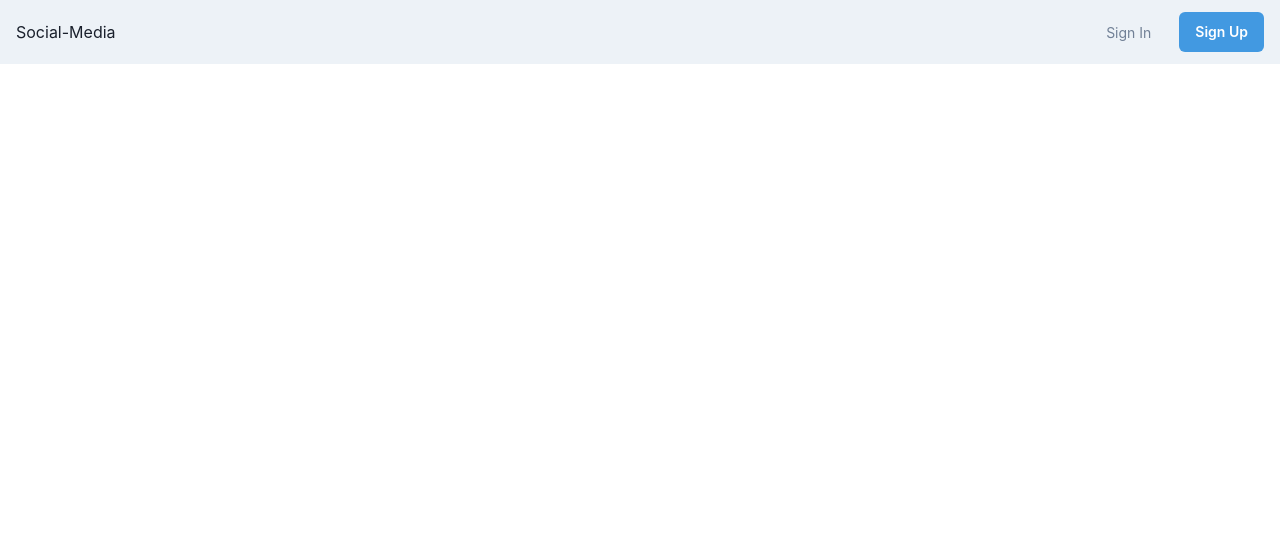
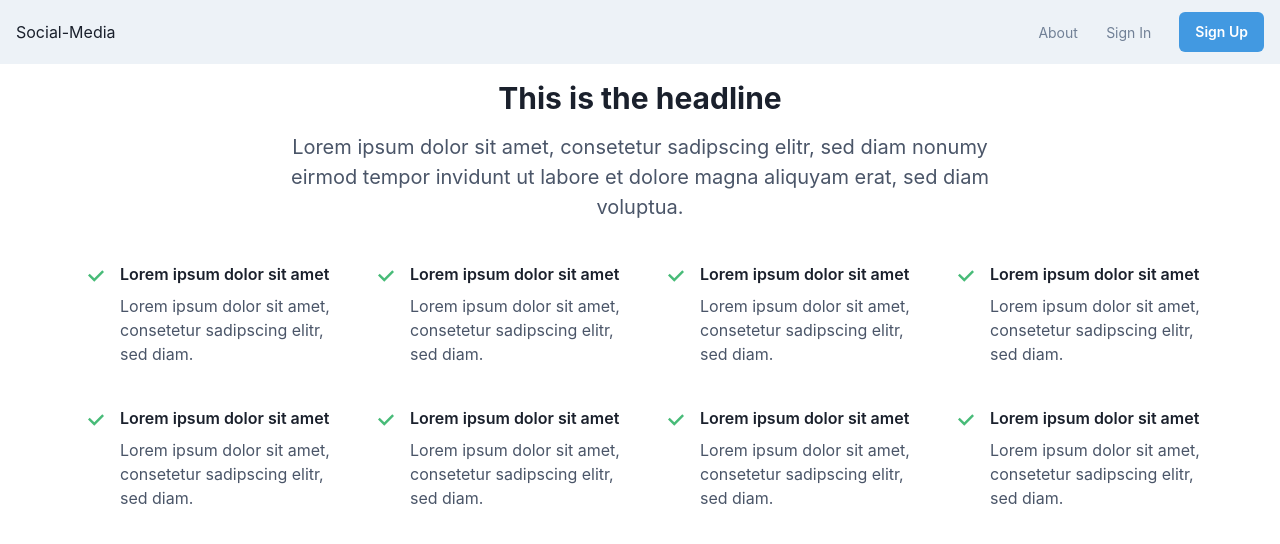
Before and after one commit to Firstweera/social-media-frontend, a React (Vite) app: page /about in a window 1280 px wide. Before the commit this address had no page. Shown: the top 544 px of the page. Built offline with nearby package versions, Linux system fonts and the light colour scheme.

Commit message:
feat/fix-navbar

```diff
--- a/src/App.tsx
+++ b/src/App.tsx
@@ -7,11 +7,18 @@ import {
   useNavigate,
 } from "react-router-dom";
 import { QueryClient, QueryClientProvider } from "react-query";
-import { Home, MainFeed, ProfilePage, SignInCard, SignUpCard } from "./pages";
+import {
+  About,
+  Friends,
+  Home,
+  MainFeed,
+  ProfilePage,
+  SignInCard,
+  SignUpCard,
+} from "./pages";
 import { Nav } from "./components";
 import { checkAuthentication } from "./hooks";
 
-// Create a UserContext with default values
 export const UserContext = createContext({
   user: {
     isAuthen: false,
@@ -23,11 +30,10 @@ export const UserContext = createContext({
   setUser: (_newUser: {
     isAuthen: boolean;
     profileMode: { mode: string; userId: any };
-  }) => {}, // Default function with the correct argument
+  }) => {},
 });
 
 function App() {
-  // Initialize user state
   const [user, setUser] = useState(() => {
     const token = localStorage.getItem("token");
     const userInfoString = localStorage.getItem("userInfo");
@@ -41,11 +47,10 @@ function App() {
     };
   });
 
-  // Initialize Query Client
   const queryClient = new QueryClient();
 
   useEffect(() => {
-    console.log("user auth", user?.isAuthen);
+    // console.log("user auth", user?.isAuthen);
 
     checkAuthentication({ setUser });
   }, []);
@@ -59,9 +64,11 @@ function App() {
             <Route path="/" element={<Home />} />
             <Route path="/register" element={<SignUpCard />} />
             <Route path="/login" element={<SignInCard />} />
+            <Route path="/about" element={<About />} />
             <Route element={<ProtectedRoute user={user} redirectPath="/" />}>
               <Route path="/main" element={<MainFeed />} />
               <Route path="/profile" element={<ProfilePage />} />
+              <Route path="/friends" element={<Friends />} />
             </Route>
             <Route path="*" element={<>404: Page not found</>} />
           </Routes>
@@ -73,7 +80,6 @@ function App() {
 
 export default App;
 
-// ProtectedRoute component with destructured props
 const ProtectedRoute = ({
   user,
   redirectPath,
--- a/src/components/Navbar.tsx
+++ b/src/components/Navbar.tsx
@@ -31,7 +31,7 @@ export const Nav = () => {
     <Box
       bg={useColorModeValue("gray.100", "gray.900")}
       px={4}
-      mb={5}
+      mb={10}
       pos={"fixed"}
       top={0}
       left={0}
@@ -42,7 +42,7 @@ export const Nav = () => {
         h={16}
         alignItems="center"
         justifyContent="space-between"
-        // position={"relative"}
+        position={"relative"}
       >
         <Link to={user?.isAuthen ? "/main" : "/"}>
           <Box>Social-Media</Box>
@@ -53,14 +53,18 @@ export const Nav = () => {
             maxW="sm"
             mt={3}
             zIndex={40}
-            // left={44}
-            // pos={"fixed"}
+            // insetY={20}
+            inset={0}
+            // right={0}
+            left={{ base: "36", sm: "48", md: "56", lg: "72" }}
+            pos={"absolute"}
             width={[
-              "15%", // 62em+
-              "25%", // 48em-62em
-              "50%", // 30em-48em
-              "100%", // 0-30em
+              "30%", // 62em+
+              "50%", // 48em-62em
+              // "50%", // 30em-48em
+              // "60%", // 0-30em
             ]}
+            // className="tw-border-2 tw-border-green-400 tw-left-"
           >
             <SearchBar />
           </Box>
@@ -70,14 +74,29 @@ export const Nav = () => {
           <Stack direction="row" spacing={7}>
             {!user?.isAuthen ? (
               <>
-                <Link to="/login">
-                  <Button fontSize="sm" fontWeight={400} variant="link" mt={3}>
+                <Button
+                  as={"a"}
+                  fontSize="sm"
+                  fontWeight={400}
+                  variant="link"
+                  href="/about"
+                >
+                  About
+                </Button>
+
+                <Button
+                  as={"a"}
+                  fontSize="sm"
+                  fontWeight={400}
+                  variant="link"
+                  href="/login"
+                >
                   Sign In
                 </Button>
-                </Link>
-                <Link to="/register">
+
                 <Button
                   // display={{ base: "none", md: "inline-flex" }}
+                  as={"a"}
                   fontSize="sm"
                   fontWeight={600}
                   color="white"
@@ -85,15 +104,17 @@ export const Nav = () => {
                   _hover={{
                     bg: "blue.500",
                   }}
+                  href="/register"
                 >
                   Sign Up
                 </Button>
-                </Link>
               </>
             ) : (
               <>
-                <Link to="/profile">
+                <Stack direction="row" spacing={7}>
+                  <Box display={{ base: "none", md: "none", lg: "block" }}>
                     <Button
+                      as={"a"}
                       fontSize="lg"
                       fontWeight={600}
                       variant="link"
@@ -108,27 +129,28 @@ export const Nav = () => {
                           },
                         });
                       }}
+                      href="/profile"
                     >
                       Profile
                     </Button>
-                </Link>
-                <Link to="/main">
+
                     <Button
+                      as={"a"}
                       fontSize="lg"
                       fontWeight={600}
                       variant="link"
                       mt={2}
                       display={{ base: "none", md: "inline-flex" }}
+                      href="/main"
                     >
                       Main
                     </Button>
-                </Link>
-                <Button
-                  onClick={toggleColorMode}
-                  display={{ base: "none", md: "inline-flex" }}
-                >
+                  </Box>
+
+                  <Button onClick={toggleColorMode} display={"inline-flex"}>
                     {colorMode === "light" ? <MoonIcon /> : <SunIcon />}
                   </Button>
+                </Stack>
               </>
             )}
 
@@ -163,6 +185,7 @@ export const Nav = () => {
                     </Text>
                   </Flex>
                   <MenuDivider />
+                  <Box display={["block", "block", "none"]}>
                     <MenuItem
                       onClick={() => {
                         setUser({
@@ -191,7 +214,21 @@ export const Nav = () => {
                     >
                       Main
                     </MenuItem>
-                  <MenuItem>Account Settings</MenuItem>
+                  </Box>
+                  <MenuItem
+                    onClick={() => {
+                      setUser({
+                        isAuthen: !!token,
+                        profileMode: {
+                          mode: "myProfile",
+                          userId: userInfo?.userId || 0,
+                        },
+                      });
+                      navigate("/profile");
+                    }}
+                  >
+                    Account Settings
+                  </MenuItem>
                   <MenuItem
                     onClick={() => {
                       // Clear local storage
--- a/src/components/SearchBar.tsx
+++ b/src/components/SearchBar.tsx
@@ -40,6 +40,7 @@ export const SearchBar: React.FC = () => {
         );
 
         setResults(response.data.data as ISearchResult[]);
+        setValue("")
       } else {
         setResults([]);
       }
--- /dev/null
+++ b/src/pages/About.tsx
@@ -0,0 +1,53 @@
+import { CheckIcon } from "@chakra-ui/icons";
+import {
+  Box,
+  Container,
+  Text,
+  Stack,
+  Heading,
+  SimpleGrid,
+  HStack,
+  Icon,
+  VStack,
+} from "@chakra-ui/react";
+
+export const About = () => {
+  return (
+    <>
+      <Box p={4} mt={16}>
+        <Stack spacing={4} as={Container} maxW={"3xl"} textAlign={"center"}>
+          <Heading fontSize={"3xl"}>This is the headline</Heading>
+          <Text color={"gray.600"} fontSize={"xl"}>
+            Lorem ipsum dolor sit amet, consetetur sadipscing elitr, sed diam
+            nonumy eirmod tempor invidunt ut labore et dolore magna aliquyam
+            erat, sed diam voluptua.
+          </Text>
+        </Stack>
+
+        <Container maxW={"6xl"} mt={10}>
+          <SimpleGrid columns={{ base: 1, md: 2, lg: 4 }} spacing={10}>
+            {features.map((feature) => (
+              <HStack key={feature.id} align={"top"}>
+                <Box color={"green.400"} px={2}>
+                  <Icon as={CheckIcon} />
+                </Box>
+                <VStack align={"start"}>
+                  <Text fontWeight={600}>{feature.title}</Text>
+                  <Text color={"gray.600"}>{feature.text}</Text>
+                </VStack>
+              </HStack>
+            ))}
+          </SimpleGrid>
+        </Container>
+      </Box>
+    </>
+  );
+};
+
+const features = Array.apply(null, Array(8)).map(function (_x, i) {
+  return {
+    id: i,
+    title: "Lorem ipsum dolor sit amet",
+    text: "Lorem ipsum dolor sit amet, consetetur sadipscing elitr, sed diam.",
+  };
+});
--- /dev/null
+++ b/src/pages/Friends.tsx
@@ -0,0 +1,30 @@
+import {
+  Tabs,
+  TabList,
+  TabPanels,
+  Tab,
+  TabPanel,
+  Text,
+} from "@chakra-ui/react";
+
+export const Friends = () => {
+  return (
+    <>
+      <Tabs>
+        <TabList>
+          <Tab>Following</Tab>
+          <Tab>Followers</Tab>
+        </TabList>
+
+        <TabPanels>
+          <TabPanel>
+            <Text>one!</Text>
+          </TabPanel>
+          <TabPanel>
+            <Text>two!</Text>
+          </TabPanel>
+        </TabPanels>
+      </Tabs>
+    </>
+  );
+};
--- a/src/pages/Home.tsx
+++ b/src/pages/Home.tsx
@@ -48,18 +48,22 @@ export const Home = () => {
           </Text>
           <Stack direction={"row"}>
             <Button
+              as={"a"}
               bg={"blue.400"}
               rounded={"full"}
               color={"white"}
               _hover={{ bg: "blue.500" }}
+              href="/register"
             >
               Get started
             </Button>
             <Button
+              as={"a"}
               bg={"whiteAlpha.300"}
               rounded={"full"}
               color={"white"}
               _hover={{ bg: "whiteAlpha.500" }}
+              href="/about"
             >
               Learn more
             </Button>
--- a/src/pages/Register.tsx
+++ b/src/pages/Register.tsx
@@ -92,6 +92,7 @@ export const SignUpCard = () => {
       align={"center"}
       justify={"center"}
       bg={useColorModeValue("gray.50", "gray.800")}
+      mt={5}
     >
       <Stack spacing={8} mx={"auto"} maxW={"lg"} py={12} px={6}>
         <Heading fontSize={"4xl"} textAlign={"center"}>
--- a/src/pages/index.ts
+++ b/src/pages/index.ts
@@ -3,3 +3,5 @@ export * from "./Login";
 export * from "./Home";
 export * from "./MainFeed";
 export * from "./Profile";
+export * from "./About";
+export * from "./Friends";
```
Lines whose indentation alone changed are shown as unchanged.
